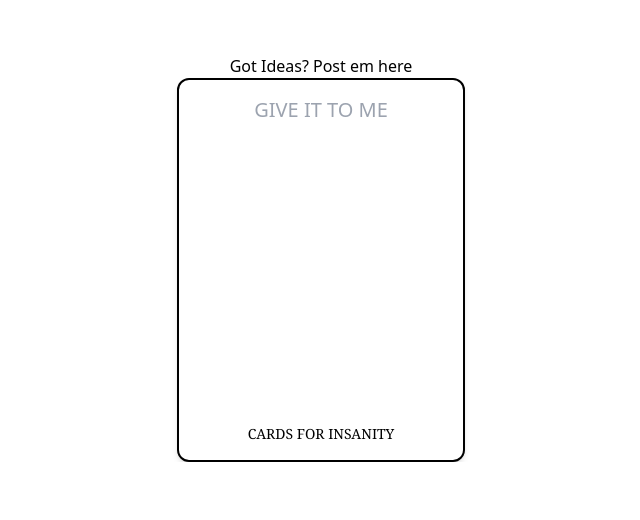
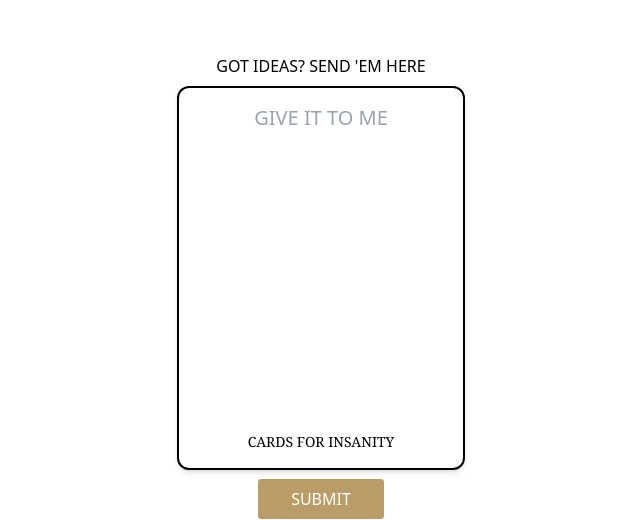
Before and after one commit to rslosch/card-game, a React (Create React App) app in the folder client/: page / in a window 1280 px wide. Shown: the part 1578-2098 px from the top of the page, without its empty margins (319-959 px from the left). Before the commit the page ends 2040 px from the top, so only its background shows below. Built offline with nearby package versions, Linux system fonts and the light colour scheme; no server answers.

Commit message:
SuggestedCard feature with error handling and Post request

```diff
--- a/client/src/components/PostSuggestedCards.jsx
+++ b/client/src/components/PostSuggestedCards.jsx
@@ -4,8 +4,8 @@ import SuggestedCard from './SuggestedCard'
 
 const PostSuggestedCards = () => {
   return (
-    <div className='flex flex-col items-center h-full w-screen'>
-      <h2>Got Ideas? Post em here</h2>
+    <div className='flex flex-col items-center h-full w-screen bg-white dark:bg-black uppercase'>
+      <h1 className='text-black dark:text-white pb-2'>Got Ideas? Send 'em here</h1>
       <SuggestedCard />
     </div>
   )
--- a/client/src/components/SuggestedCard.jsx
+++ b/client/src/components/SuggestedCard.jsx
@@ -1,9 +1,40 @@
-import React, { useState } from 'react'
+import React, { useState, useEffect } from 'react'
+
+import { motion } from 'framer-motion'
 
 const SuggestedCard = () => {
     const [content, setContent] = useState("")
+    const [errors, setErrors] = useState([])
+
+    const handleSubmit = async (e) => {
+      e.preventDefault()
+      const response = await fetch('/suggested_cards', {
+        method: 'POST',
+        headers: {
+          'Content-Type': 'application/json'
+        },
+        body: JSON.stringify({ content })
+      })
+        const data = await response.json()
+        if(data.errors) {
+          setErrors(() => data.errors)
+        }
+        else {
+          setContent(`Thanks for the suggestion\n I'll take a look at it soon`)
+        }
+    }
+
+    // useEffect to display current errors in content bc of async nature
+    useEffect(() => {
+      if (errors.length > 0) {
+        const errorMessages = errors.join('\n')
+        const formattedErrorMessages = errorMessages.replace(/Content/g, '')
+        setContent(`Something went wrong :( \n\n${formattedErrorMessages}`)
+      }
+    }, [errors])
 
   return (
+    <form onSubmit={handleSubmit} className="flex flex-col items-center relative bg-white dark:bg-black">
       <div class="flex flex-col items-center justify-start p-4 rounded-xl bg-white dark:bg-black shadow-md border-2 border-black dark:border-white h-96 w-72">
           <div class="flex items-center justify-center m-auto w-full h-full">
               <textarea
@@ -11,14 +42,30 @@ const SuggestedCard = () => {
                 placeholder="Give it to me"
                 value={content}
                 onChange={(e) => setContent(e.target.value)}
-                className="text-black dark:text-white text-center text-lg md:text-xl w-full h-full uppercase object-contain outline-none resize-none overflow-auto"
+                className="text-black dark:text-white bg-white dark:bg-black text-center text-lg md:text-xl w-full h-full uppercase object-contain outline-none resize-none overflow-auto"
               />
           </div>
-        <div>
             <h1 className="text-xs md:text-sm font-serif dark:text-white">CARDS FOR INSANITY</h1>
+            {content.length > 0 && (
+              <motion.button
+                type="button"
+                className="text-black dark:text-white hover:text-primary-3 dark:hover:text-primary-3 text-[8px] p-2 absolute top-0 right-0"
+                onClick={() => setContent("")}
+              >
+                CLEAR TEXT
+              </motion.button>
+              )
+            }
       </div>
-
-</div>
+      <motion.button
+        type="submit"
+        whileHover={{ scale: 1.1, backgroundColor: ['hsl(38, 37, 57)','hsl(38, 93%, 77%)'], transition: { duration: 0.5 }}}
+        onTap = {{ scale: 0.9 }}
+        className="bg-primary-3 dark:bg-white text-white dark:text-black border border-white dark:border-black w-32 py-2 px-4 rounded mt-2"
+      >
+        SUBMIT
+      </motion.button>
+    </form>
   )
 }
 
```
Lines whose indentation alone changed are shown as unchanged.
